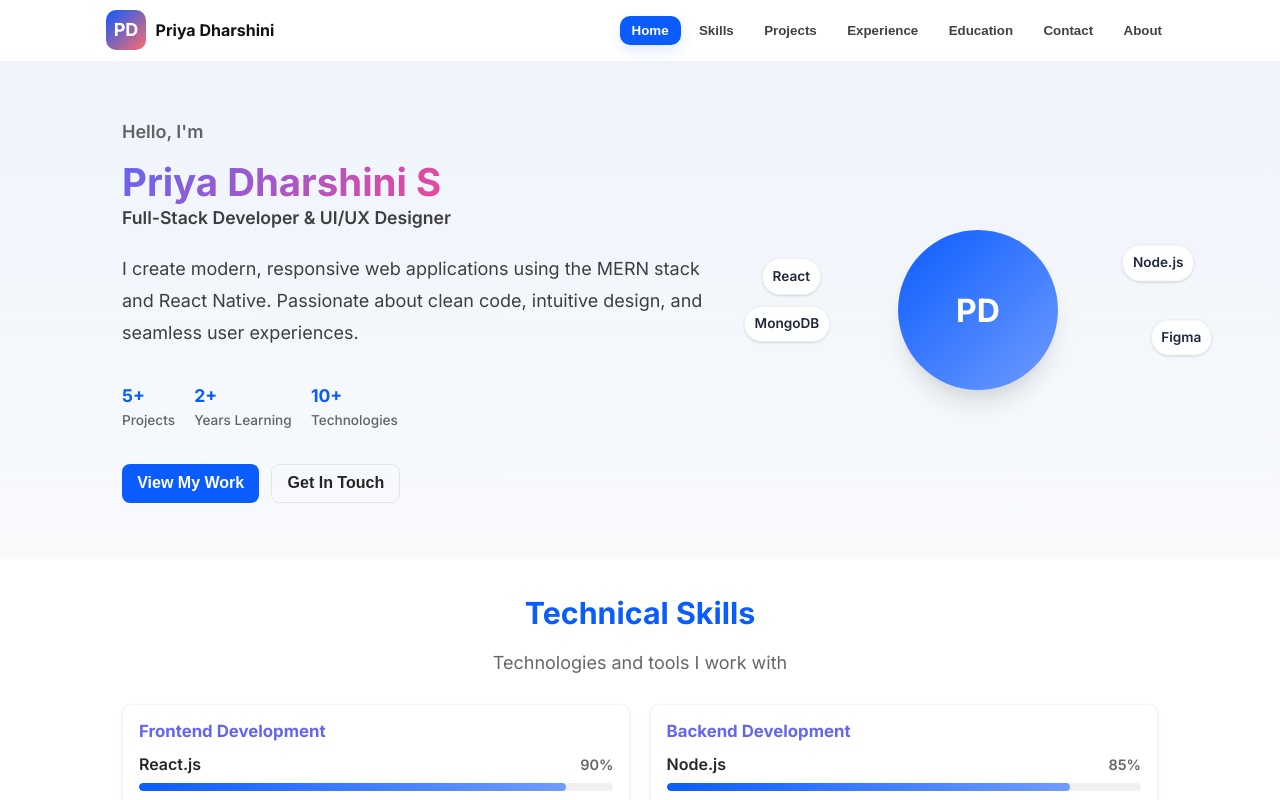
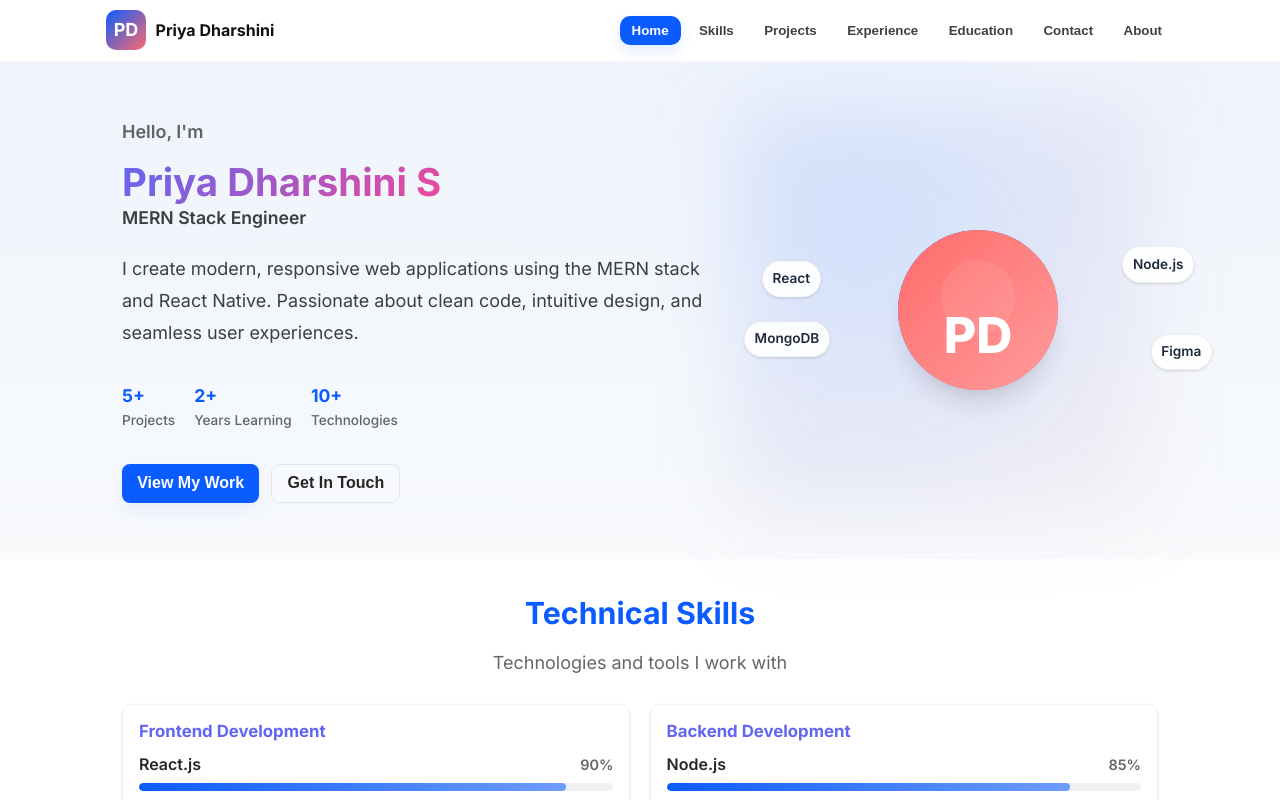
Before and after one commit to PRIYA0914/portfolio-website, a React (Create React App) app in the folder frontend/: page / in a window 1280 px wide. Shown: the top 800 px of the page. Built offline with nearby package versions, Linux system fonts and the light colour scheme.

Commit message:
feat(hero): rotating subtitle, SVG avatar, animated floats and improved hero visual

```diff
--- a/frontend/src/components/Hero.js
+++ b/frontend/src/components/Hero.js
@@ -1,8 +1,17 @@
 // filepath: c:\Users\priya\OneDrive\Documents\Desktop\portfolio\portfolio-website\src\components\Hero.js
-import React from 'react';
+import React, { useState, useEffect } from 'react';
 import '../styles/hero.css';
 
 export default function Hero() {
+  const titles = ['Full-Stack Developer', 'UI/UX Designer', 'MERN Stack Engineer', 'React Native Dev'];
+  const [titleIndex, setTitleIndex] = useState(0);
+
+  useEffect(() => {
+    const timer = setInterval(() => {
+      setTitleIndex((i) => (i + 1) % titles.length);
+    }, 2800);
+    return () => clearInterval(timer);
+  }, []);
   return (
     <section id="home" className="hero-section">
       <div className="hero-container">
@@ -13,9 +22,7 @@ export default function Hero() {
           <h1 className="hero-title">
             <span className="name-highlight">Priya Dharshini S</span>
           </h1>
-          <h2 className="hero-subtitle">
-            Full-Stack Developer & UI/UX Designer
-          </h2>
+          <h2 className="hero-subtitle" aria-live="polite">{titles[titleIndex]}</h2>
           <p className="hero-description">
             I create modern, responsive web applications using the MERN stack and React Native.
             Passionate about clean code, intuitive design, and seamless user experiences.
@@ -51,7 +58,7 @@ export default function Hero() {
         </div>
         <div className="hero-visual">
           <div className="hero-avatar">
-            <span>PD</span>
+            <img src="/assets/avatar.svg" alt="Priya Dharshini" className="hero-avatar-img" />
           </div>
           <div className="floating-elements">
             <div className="float-item">React</div>
--- a/frontend/src/styles/hero.css
+++ b/frontend/src/styles/hero.css
@@ -4,6 +4,21 @@
   padding: 3rem 1rem;
   background: linear-gradient(180deg, rgba(11,92,255,0.04), rgba(255,255,255,0));
   color: var(--text-color, #111);
+  position: relative;
+}
+
+/* decorative ambient blob */
+.hero-section::before {
+  content: '';
+  position: absolute;
+  right: 10%;
+  top: 8%;
+  width: 420px;
+  height: 420px;
+  background: radial-gradient(circle at 30% 30%, rgba(11,92,255,0.14), rgba(255,107,107,0.06));
+  filter: blur(40px);
+  z-index: 0;
+  pointer-events: none;
 }
 
 .hero-container {
@@ -17,6 +32,14 @@
 
 .hero-content {
   padding: 0.5rem 0;
+  position: relative;
+  z-index: 1;
+  animation: contentEnter 700ms ease both;
+}
+
+@keyframes contentEnter {
+  from { opacity: 0; transform: translateY(8px); }
+  to { opacity: 1; transform: translateY(0); }
 }
 
 .greeting-text {
@@ -39,6 +62,7 @@
   font-size: 1.1rem;
   color: rgba(0,0,0,0.75);
   margin-top: 0.3rem;
+  min-height: 1.3rem; /* prevents layout shift during rotation */
 }
 
 .hero-description {
@@ -81,12 +105,14 @@
   border-radius: 8px;
   font-weight: 700;
   cursor: pointer;
+  transition: transform 120ms ease, box-shadow 120ms ease;
 }
 
 .btn-primary {
   background: var(--primary-color, #0b5cff);
   color: #fff;
   border: none;
+  box-shadow: 0 8px 20px rgba(11,92,255,0.08);
 }
 
 .btn-outline {
@@ -94,6 +120,7 @@
   border: 1px solid rgba(0,0,0,0.08);
   color: rgba(0,0,0,0.85);
 }
+.btn:hover { transform: translateY(-3px); }
 
 .hero-visual {
   display: flex;
@@ -109,11 +136,12 @@
   display: flex;
   align-items: center;
   justify-content: center;
-  background: linear-gradient(135deg, var(--primary-color, #0b5cff), #6f9cff);
+  background: linear-gradient(135deg, var(--primary-color, #0b5cff), #ff6b6b);
   color: #fff;
   font-size: 2rem;
   font-weight: 800;
 }
+.hero-avatar-img { width: 100%; height: 100%; object-fit: cover; border-radius: 50%; display: block; }
 
 .floating-elements {
   display: flex;
@@ -128,6 +156,17 @@
   border-radius: 999px;
   border: 1px solid rgba(0,0,0,0.06);
   font-size: 0.85rem;
+  animation: float 6s ease-in-out infinite;
+}
+.float-item:nth-child(1){ animation-delay: 0s; }
+.float-item:nth-child(2){ animation-delay: 0.9s; }
+.float-item:nth-child(3){ animation-delay: 1.6s; }
+.float-item:nth-child(4){ animation-delay: 2.4s; }
+
+@keyframes float {
+  0% { transform: translateY(0) }
+  50% { transform: translateY(-8px) }
+  100% { transform: translateY(0) }
 }
 
 @media (max-width: 880px) {
@@ -141,4 +180,9 @@
   .hero-title {
     font-size: 1.8rem;
   }
+  .hero-avatar { width: 120px; height: 120px; }
+  .hero-stats { flex-wrap: wrap; gap: 0.6rem; }
+  .hero-actions { flex-direction: column; align-items: stretch; }
+  .btn { width: 100%; }
+  .hero-section::before { display: none; }
 }
```
